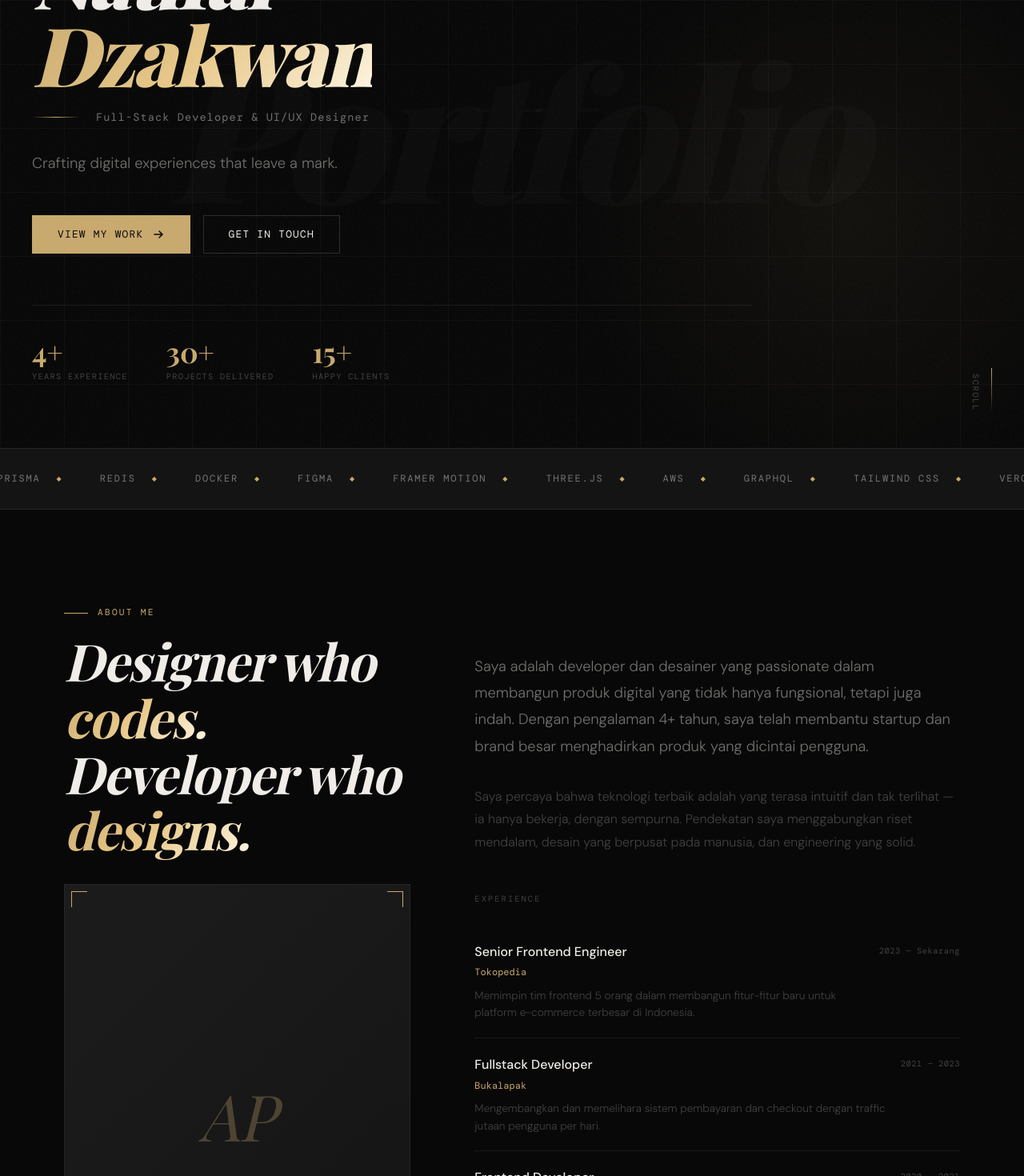
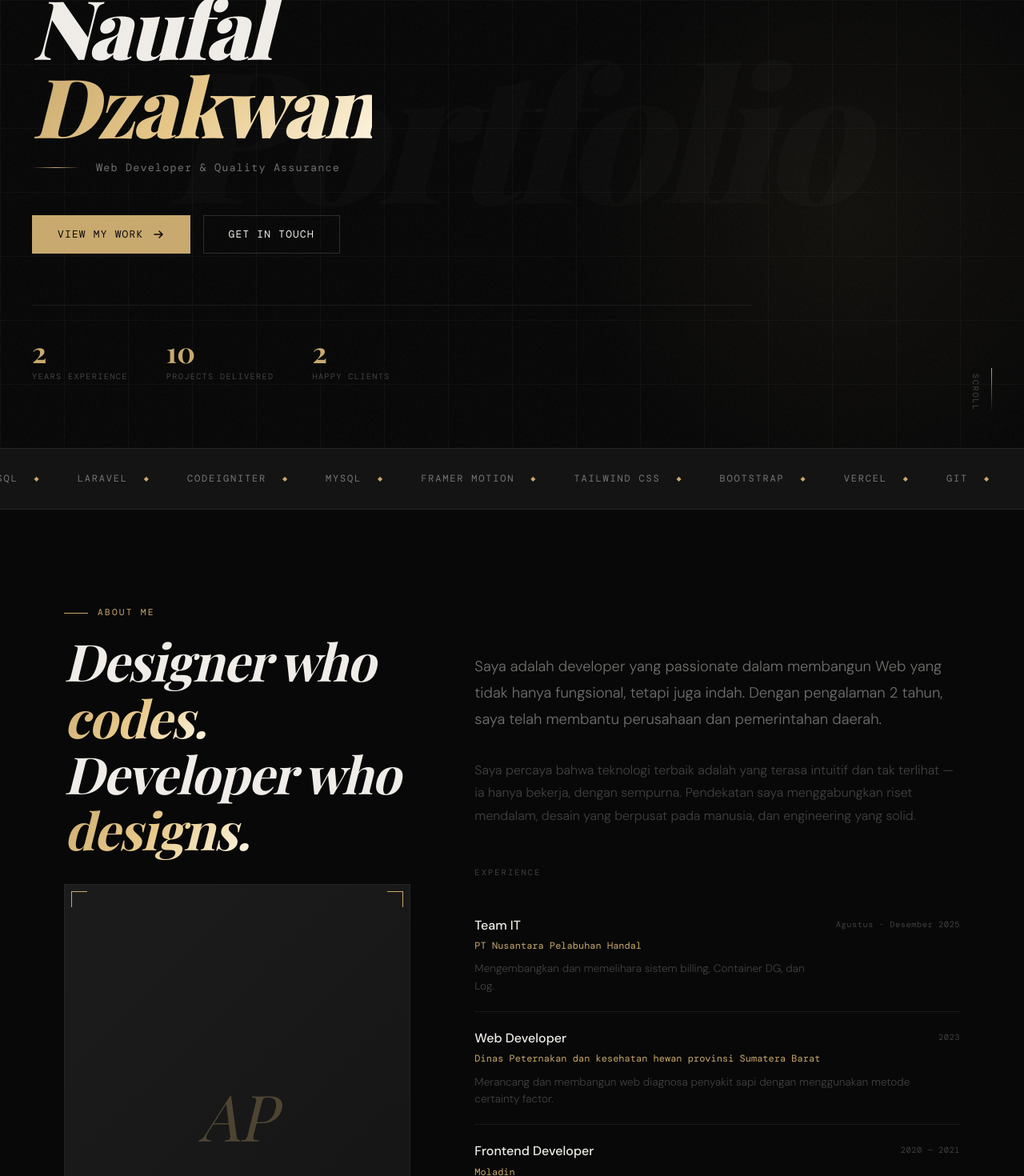
Before and after one commit to naufaldzakwannn/next-porto, a Next.js app: page / in a window 1280 px wide. Shown: the part 240-1710 px from the top of the page at 80% size. Built offline with nearby package versions, Linux system fonts and the light colour scheme; a web font is replaced by a local one.

Commit message:
Adding data hero

```diff
--- a/components/Hero.tsx
+++ b/components/Hero.tsx
@@ -46,8 +46,7 @@ export default function Hero() {
           right: "-10%",
           width: "700px",
           height: "700px",
-          background:
-            "radial-gradient(circle, rgba(201,169,110,0.06) 0%, transparent 70%)",
+          background: "radial-gradient(circle, rgba(201,169,110,0.06) 0%, transparent 70%)",
           pointerEvents: "none",
         }}
       />
@@ -222,20 +221,14 @@ export default function Hero() {
           {portfolioData.tagline}
         </p>
 
-        <div
-          className="animate-fade-up delay-500 opacity-0"
-          style={{ display: "flex", gap: "16px", flexWrap: "wrap" }}
-        >
+        <div className="animate-fade-up delay-500 opacity-0" style={{ display: "flex", gap: "16px", flexWrap: "wrap" }}>
           <a href="#work" className="btn-primary">
             View My Work
             <svg width="16" height="16" viewBox="0 0 16 16" fill="none">
               <path d="M3 8h10M9 4l4 4-4 4" stroke="currentColor" strokeWidth="1.5" strokeLinecap="round" />
             </svg>
           </a>
-          <a
-            href={`mailto:${portfolioData.email}`}
-            className="btn-outline"
-          >
+          <a href={`mailto:${portfolioData.email}`} className="btn-outline">
             Get In Touch
           </a>
         </div>
@@ -252,9 +245,9 @@ export default function Hero() {
           }}
         >
           {[
-            { num: "4+", label: "Years Experience" },
-            { num: "30+", label: "Projects Delivered" },
-            { num: "15+", label: "Happy Clients" },
+            { num: "2", label: "Years Experience" },
+            { num: "10", label: "Projects Delivered" },
+            { num: "2", label: "Happy Clients" },
           ].map((stat) => (
             <div key={stat.label}>
               <div
--- a/data/portfolio.ts
+++ b/data/portfolio.ts
@@ -1,11 +1,11 @@
 export const portfolioData = {
   name: "Naufal Dzakwan",
-  title: "Full-Stack Developer",
-  subtitle: "& UI/UX Designer",
-  tagline: "Crafting digital experiences that leave a mark.",
-  bio: "Saya adalah developer dan desainer yang passionate dalam membangun produk digital yang tidak hanya fungsional, tetapi juga indah. Dengan pengalaman 4+ tahun, saya telah membantu startup dan brand besar menghadirkan produk yang dicintai pengguna.",
-  location: "Jakarta, Indonesia",
-  email: "arya@example.com",
+  title: "Web Developer",
+  subtitle: "& Quality Assurance",
+  // tagline: "Crafting digital experiences that leave a mark.",
+  bio: "Saya adalah developer yang passionate dalam membangun Web yang tidak hanya fungsional, tetapi juga indah. Dengan pengalaman 2 tahun, saya telah membantu perusahaan dan pemerintahan daerah.",
+  location: "Padang, Indonesia",
+  email: "naufaldzakwan189@gmail.com",
   availability: true,
 
   social: {
@@ -26,7 +26,7 @@ export const portfolioData = {
     { name: "Three.js / WebGL", level: 68 },
   ],
 
-  techStack: ["Next.js", "React", "TypeScript", "Node.js", "PostgreSQL", "Prisma", "Redis", "Docker", "Figma", "Framer Motion", "Three.js", "AWS", "GraphQL", "Tailwind CSS", "Vercel", "Git"],
+  techStack: ["Next.js", "React", "TypeScript", "Node.js", "PostgreSQL", "Laravel", "Codeigniter", "Mysql", "Framer Motion", "Tailwind CSS", "Bootstrap", "Vercel", "Git"],
 
   projects: [
     {
@@ -105,16 +105,16 @@ export const portfolioData = {
 
   experience: [
     {
-      role: "Senior Frontend Engineer",
-      company: "Tokopedia",
-      period: "2023 — Sekarang",
-      desc: "Memimpin tim frontend 5 orang dalam membangun fitur-fitur baru untuk platform e-commerce terbesar di Indonesia.",
+      role: "Team IT",
+      company: "PT Nusantara Pelabuhan Handal",
+      period: "Agustus - Desember 2025",
+      desc: "Mengembangkan dan memelihara sistem billing, Container DG, dan Log.",
     },
     {
-      role: "Fullstack Developer",
-      company: "Bukalapak",
-      period: "2021 — 2023",
-      desc: "Mengembangkan dan memelihara sistem pembayaran dan checkout dengan traffic jutaan pengguna per hari.",
+      role: "Web Developer",
+      company: "Dinas Peternakan dan kesehatan hewan provinsi Sumatera Barat",
+      period: "2023",
+      desc: "Merancang dan membangun web diagnosa penyakit sapi dengan menggunakan metode certainty factor.",
     },
     {
       role: "Frontend Developer",
```
